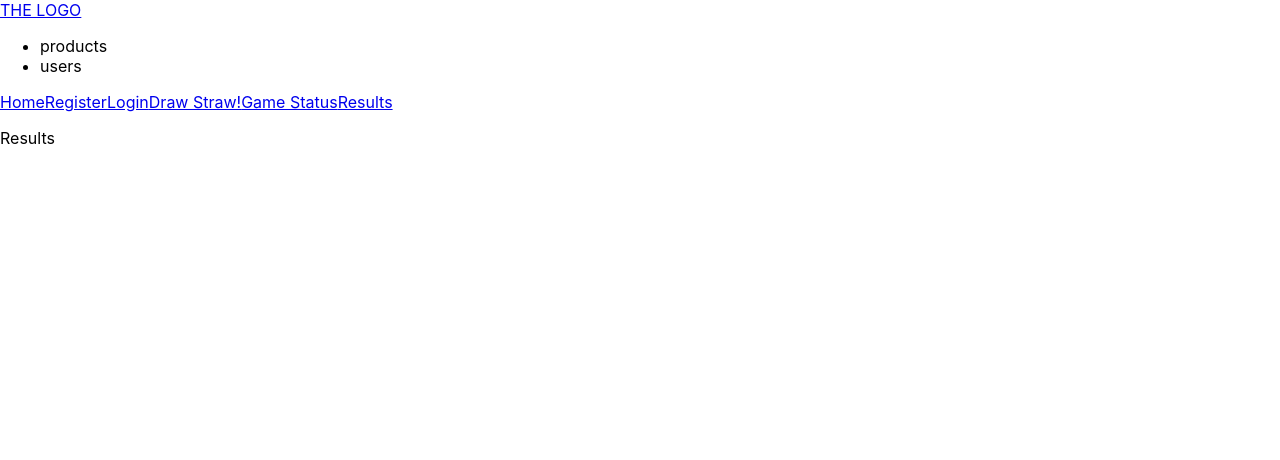
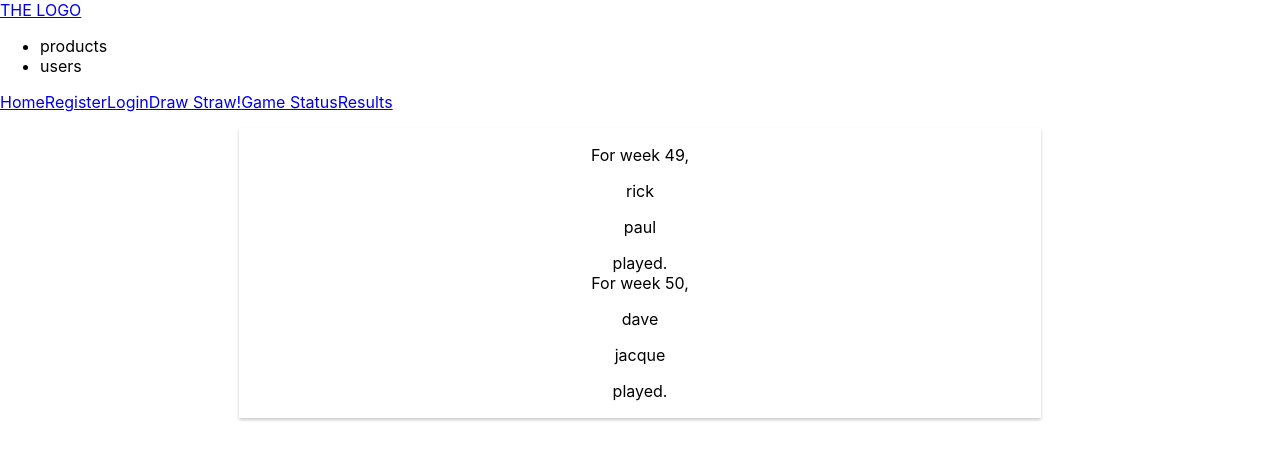
Before and after one commit to pocketcalculator/drawstrawsforbeerandsnacks-client, a React (Create React App) app: page /results in a window 1280 px wide. Shown: the top 460 px of the page. Built offline with nearby package versions, Linux system fonts and the light colour scheme.

Commit message:
added statue and some basic output for status and results

```diff
--- a/src/App.js
+++ b/src/App.js
@@ -6,13 +6,75 @@ import Home from "./components/Home"
 import Draw from "./components/Draw"
 import Login from "./components/Login"
 import Register from "./components/Register"
-import Results from "./components/Results"
-import Status from "./components/Status"
+import Results from "./components/Results/Results"
+import Status from "./components/Status/Status"
 import Error from "./components/Error"
 import Navigation from "./components/Navigation"
 
 class App extends Component {
+
+  state = {
+    straws: '',
+    players: {},
+    newGame: true,
+    archivedData: [
+      { id: 'a123',
+        week: 49,
+        winner: '',
+        players: [
+          {
+            username: 'rick',
+            strawdrawn: 1,
+            strawlength: 20.5,
+            beerRelease: "420 Pale Ale",
+            beerBrand: "Sweetwater Brewing Company",
+            snackRelease: "Baked Potato Chips",
+            snackBrand: "Lay's",
+            entertainment: "MXC"
+          },
+          {
+            username: 'paul',
+            strawdrawn: 5,
+            strawlength: 11.0,
+            beerRelease: "Hawskbill",
+            beerBrand: "Burial Brewing Company",
+            snackRelease: "Pretzel Crisps",
+            snackBrand: "Snack Factory",
+            entertainment: "Kids In The Hall"
+          }
+        ]
+      },
+      { id: 'a124',
+        week: 50,
+        winner: '',
+        players: [
+          {
+            username: 'dave',
+            strawdrawn: 4,
+            strawlength: 2.5,
+            beerRelease: "Ultra",
+            beerBrand: "Michelob",
+            snackRelease: "French Fries",
+            snackBrand: "Five Guys",
+            entertainment: "Animal House Favorite Clips"
+          },
+          {
+            username: 'jacque',
+            strawdrawn: 8,
+            strawlength: 1.2,
+            beerRelease: "Rose",
+            beerBrand: "Seagram's Beer Cooler",
+            snackRelease: "Cheddar Cheese",
+            snackBrand: "Sunchips",
+            entertainment: "Top Fails of 2018"
+          }
+        ]
+      }
+    ]
+  }
+
   render() {
+    console.log(this.state.straws)
     return (
       <div>
         <Navbar />
@@ -24,8 +86,16 @@ class App extends Component {
               <Route path="/draw" component={Draw} />
               <Route path="/login" component={Login} />
               <Route path="/register" component={Register} />
-              <Route path="/results" component={Results} />
-              <Route path="/status" component={Status} />
+              <Route
+                path="/results"
+//              component={Results}
+                render={(props) => <Results data={this.state.archivedData} />}
+              />
+              <Route
+                path="/status"
+//              component={Status}
+                render={(props) => <Status newGame={this.state.newGame} />}
+              />
               <Route component={Error} />
             </Switch>
           </div>
--- a/src/components/Navigation.js
+++ b/src/components/Navigation.js
@@ -3,7 +3,7 @@ import { NavLink } from 'react-router-dom'
 
 const Navigation = () => {
   return (
-    <div class="sideNavigation">
+    <div className="sideNavigation">
       <NavLink to="/">Home</NavLink>
       <NavLink to="/register">Register</NavLink>
       <NavLink to="/login">Login</NavLink>
--- a/src/components/Results.js
+++ /dev/null
@@ -1,11 +0,0 @@
-import React from "react"
-
-const Results = () => {
-  return (
-    <div>
-      <p>Results</p>
-    </div>
-  )
-}
-
-export default Results
--- /dev/null
+++ b/src/components/Results/Results.css
@@ -0,0 +1,8 @@
+.Results {
+  width: 60%;
+  margin: 16px auto;
+  border: 1px solid #fff;
+  box-shadow: 0 2px 3px #ccc;
+  padding:16px;
+  text-align: center;
+}
--- /dev/null
+++ b/src/components/Results/Results.js
@@ -0,0 +1,23 @@
+import React from "react"
+
+import './Results.css'
+
+const Results = ( props ) => {
+  const displayResults = props.data.map( (previousWeeksResults, index) => {
+    let players = previousWeeksResults.players.map( player => {
+      return (
+        <p>{player.username}</p>
+      )
+    })
+    return (
+      <div key={index}>For week {previousWeeksResults.week}, {players} played.</div>
+    )
+  })
+  return (
+      <div className="Results">
+        {displayResults}
+      </div>
+  )
+}
+
+export default Results
--- a/src/components/Status.js
+++ /dev/null
@@ -1,11 +0,0 @@
-import React from "react"
-
-const Status = () => {
-  return (
-    <div>
-      <p>Status</p>
-    </div>
-  )
-}
-
-export default Status
--- /dev/null
+++ b/src/components/Status/Status.js
@@ -0,0 +1,16 @@
+import React from "react"
+
+const Status = ( props ) => {
+  console.log(props.newGame)
+  let gameStatus
+  if (props.newGame === true) {
+    gameStatus = 'No one has entered for this week yet.  Draw a straw to get it started!'
+  }
+  return (
+    <div>
+      <p>{gameStatus}</p>
+    </div>
+  )
+}
+
+export default Status
```
Also changed, not shown: src/components/Status/Status.css (added).
